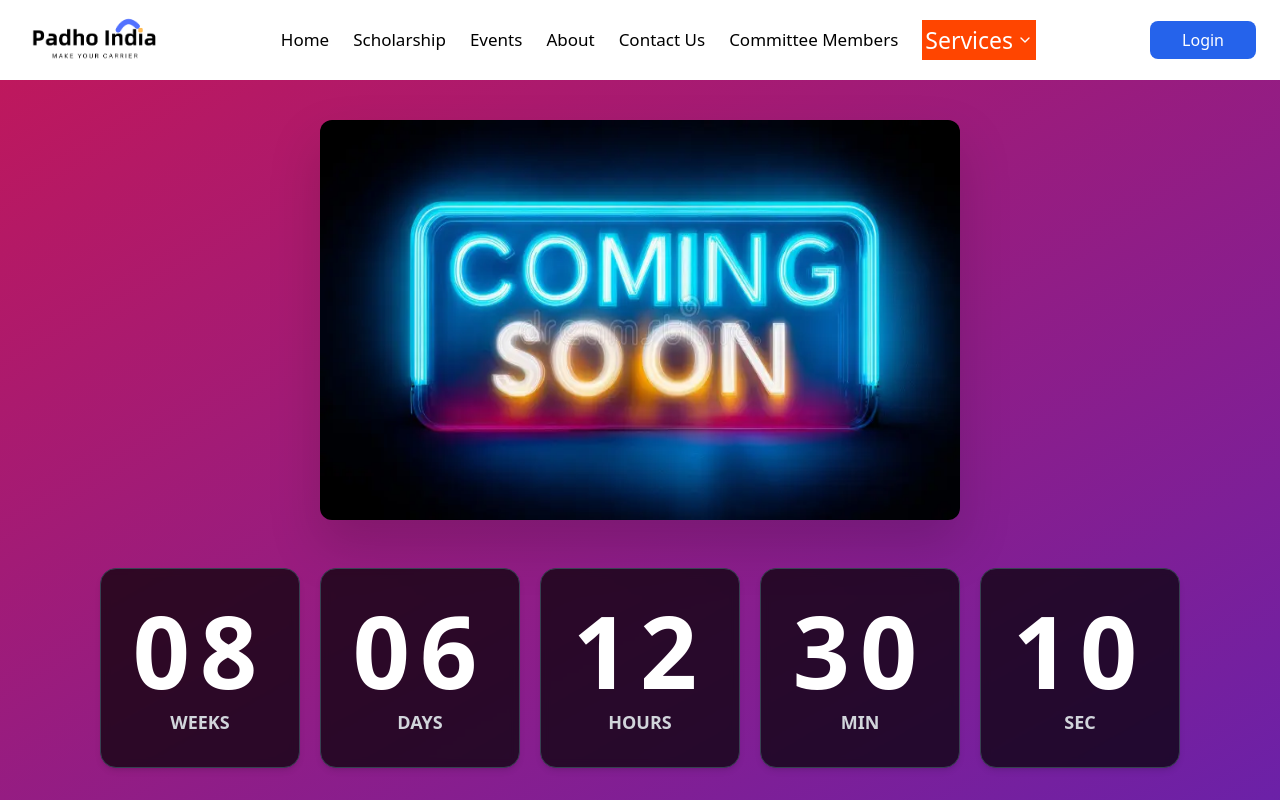
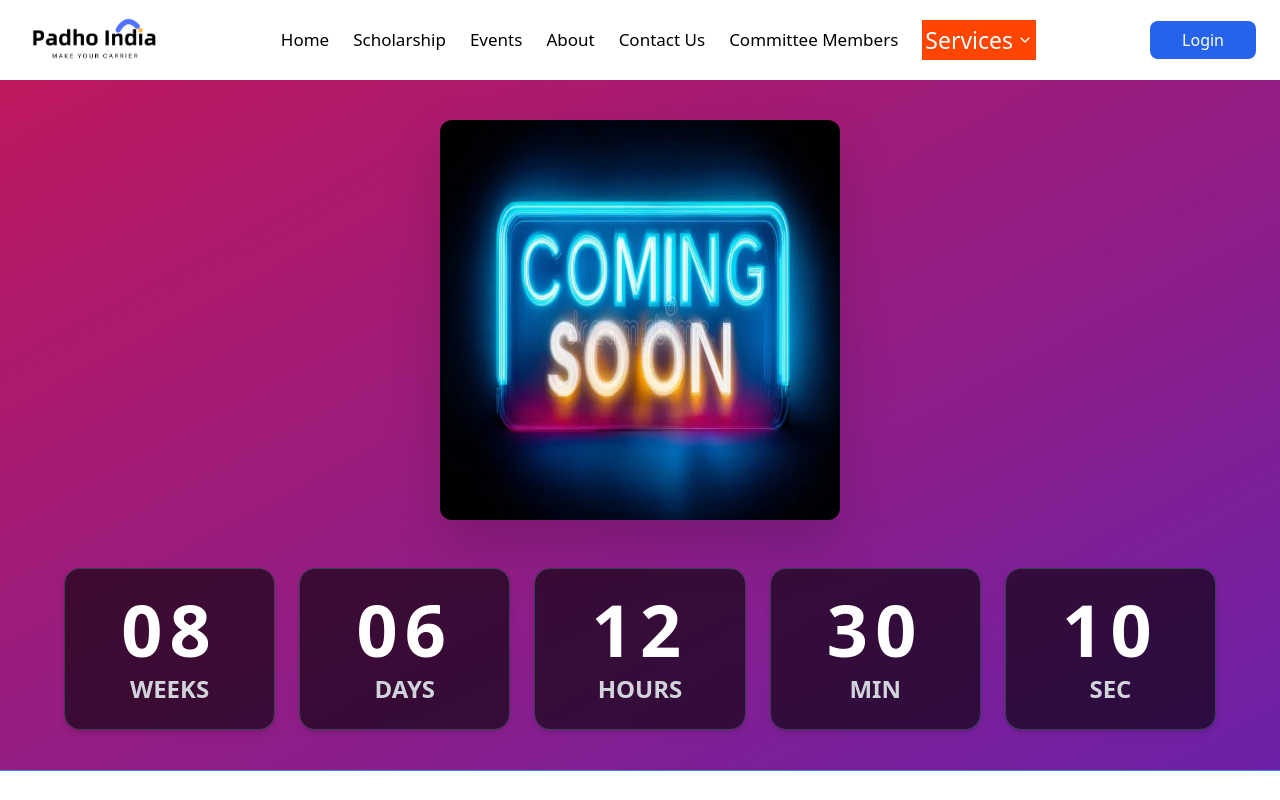
Before and after one commit to padoindia873-hub/Scholarship-National-Cup, a React (Vite) app: page /GetMemberShipCard in a window 1280 px wide. Built offline with nearby package versions, Linux system fonts and the light colour scheme.

Commit message:
first comss4dwf

```diff
--- a/src/components/common/Hero.jsx
+++ b/src/components/common/Hero.jsx
@@ -67,7 +67,7 @@
                 to="/GetMemberShipCard"
                 className="text-black bg-yellow-400 text-base sm:text-lg md:text-2xl font-semibold px-6 py-3 rounded-md shadow-lg transition transform hover:scale-105 animate-blinkYellow w-full sm:w-[310px] text-center"
               >
-                Computer System
+                Competition System
               </Link>
 
               <Link
--- a/src/pages/GetMemberShipCard.jsx
+++ b/src/pages/GetMemberShipCard.jsx
@@ -50,22 +50,20 @@
   }, []);
 
   return (
-    <div className="flex flex-col items-center justify-center py-10 text-center bg-gradient-to-br from-pink-700 to-purple-800 text-white min-h-[60vh]">
+    <div className="flex flex-col items-center justify-center py-10 px-4 text-center bg-gradient-to-br from-pink-700 to-purple-800 text-white min-h-[60vh]">
       {/* Top Image */}
       <img
         src={commingSoon}
         alt="Coming Soon"
-        className="w-100 md:w-100 mb-6 drop-shadow-2xl rounded-xl"
+        className="w-full max-w-[400px] mb-6 drop-shadow-2xl rounded-xl"
       />
 
-      {/* <h1 className="text-3xl font-extrabold mb-3">Next Year Begins In:</h1> */}
-
       {timeLeft.expired ? (
-        <span className="text-green-400 text-2xl font-bold animate-pulse">
+        <span className="text-green-400 text-2xl md:text-3xl font-bold animate-pulse">
           Live Now!
         </span>
       ) : (
-        <div className="flex gap-3 md:gap-5 mt-6">
+        <div className="grid grid-cols-2 sm:grid-cols-3 md:grid-cols-5 gap-4 md:gap-6 mt-6 w-full max-w-6xl">
           {[
             { label: "weeks", key: "weeks" },
             { label: "days", key: "days" },
@@ -75,12 +73,12 @@
           ].map(({ label, key }) => (
             <div
               key={label}
-              className="w-[200px] h-[200px] bg-black/70 backdrop-blur-sm rounded-2xl shadow-md border border-gray-700 flex flex-col justify-center items-center"
+              className="bg-black/60 backdrop-blur-sm rounded-2xl border border-gray-700 shadow-md flex flex-col justify-center items-center p-4 sm:p-6"
             >
-              <div className="text-[100px] font-extrabold text-white leading-none tracking-widest">
+              <div className="text-5xl sm:text-6xl md:text-7xl font-extrabold text-white leading-none tracking-widest">
                 {timeLeft[key]}
               </div>
-              <div className=" text-[40px] uppercase text-lg text-gray-300 font-semibold mt-2">
+              <div className="text-lg sm:text-xl md:text-2xl uppercase text-gray-300 font-semibold mt-2">
                 {label}
               </div>
             </div>
```
